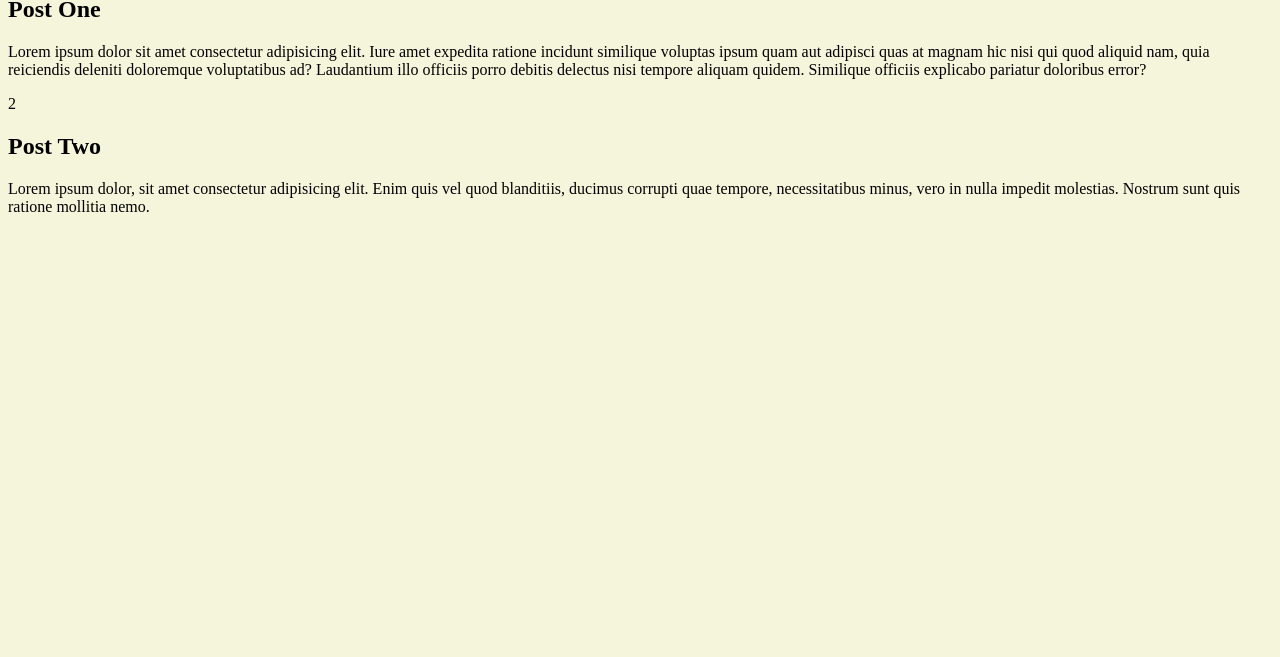
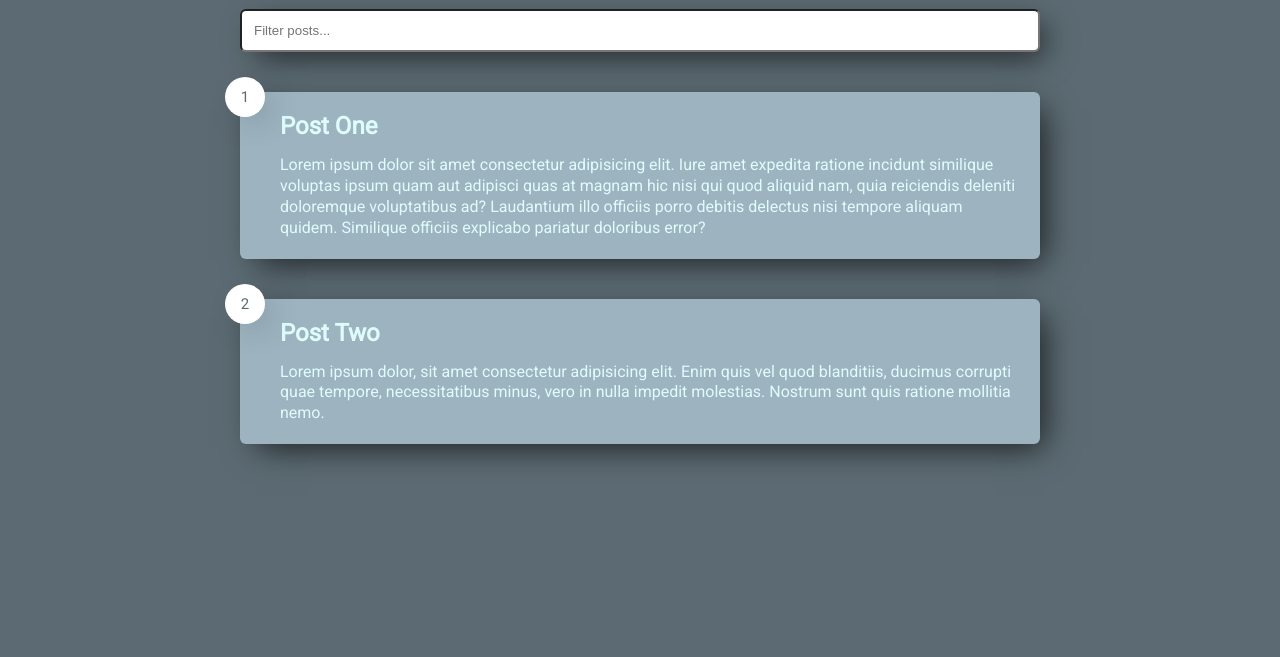
Before and after one commit to PFurtak/infinite-scroll, a plain HTML site: page index.html in a window 1280 px wide. Shown: the part 143-800 px from the top of the page. Drawn offline with Linux system fonts and the light colour scheme.

Commit message:
Finished CSS

```diff
--- a/style.css
+++ b/style.css
@@ -1,3 +1,125 @@
+@import url('https://fonts.googleapis.com/css2?family=Roboto&display=swap');
+
+* {
+  box-sizing: border-box;
+}
+
 body {
-  background-color: beige;
+  background-color: #5c6b73;
+  color: #e0fbfc;
+  font-family: 'Roboto', sans-serif;
+  display: flex;
+  flex-direction: column;
+  align-items: center;
+  justify-content: center;
+  min-height: 100vh;
+  margin: 0;
+  padding-bottom: 100px;
 }
+
+h1 {
+  margin-bottom: 0;
+  text-align: center;
+  text-shadow: 2px 2px 8px rgba(0, 0, 0, 1);
+}
+
+.filter-container {
+  margin-top: 20px;
+  width: 80vw;
+  max-width: 800px;
+}
+
+.filter {
+  width: 100%;
+  padding: 12px;
+  border-radius: 6px;
+  -webkit-box-shadow: 10px 10px 32px -7px rgba(0, 0, 0, 0.75);
+  -moz-box-shadow: 10px 10px 32px -7px rgba(0, 0, 0, 0.75);
+  box-shadow: 10px 10px 32px -7px rgba(0, 0, 0, 0.75);
+}
+
+.post {
+  position: relative;
+  background-color: #9db4c0;
+  -webkit-box-shadow: 10px 10px 32px -7px rgba(0, 0, 0, 0.75);
+  -moz-box-shadow: 10px 10px 32px -7px rgba(0, 0, 0, 0.75);
+  box-shadow: 10px 10px 32px -7px rgba(0, 0, 0, 0.75);
+  border-radius: 6px;
+  padding: 20px;
+  margin: 40px 0;
+  display: flex;
+  width: 80vw;
+  max-width: 800px;
+}
+
+.post .post-title {
+  margin: 0;
+}
+
+.post .post-body {
+  margin: 15px 0 0;
+  line-height: 1.3;
+}
+
+.post .post-info {
+  margin-left: 20px;
+}
+
+.post .number {
+  position: absolute;
+  top: -15px;
+  left: -15px;
+  font-size: 15px;
+  width: 40px;
+  height: 40px;
+  border-radius: 50%;
+  background: white;
+  color: #5c6b73;
+  display: flex;
+  align-items: center;
+  justify-content: center;
+  padding: 7px 10px;
+  -webkit-box-shadow: 10px 10px 32px -7px rgba(0, 0, 0, 0.25);
+  -moz-box-shadow: 10px 10px 32px -7px rgba(0, 0, 0, 0.25);
+  box-shadow: 10px 10px 32px -7px rgba(0, 0, 0, 0.25);
+}
+
+.loader {
+  opacity: 0;
+  display: flex;
+  position: fixed;
+  bottom: 50px;
+  transition: opacity 0.3s ease-in;
+}
+
+.loader.show {
+  opacity: 1;
+}
+
+.circle:nth-of-type(2) {
+  animation-delay: 0.2s;
+}
+
+.circle:nth-of-type(3) {
+  animation-delay: 0.3s;
+}
+
+.circle {
+  background-color: #fff;
+  width: 10px;
+  height: 10px;
+  border-radius: 5px;
+  margin: 5px;
+  animation: bounce 0.8s ease-in infinite;
+}
+
+@keyframes bounce {
+  0%,
+  100% {
+    transform: translateY(0);
+  }
+
+  50% {
+    transform: translateY(-12px);
+  }
+}
```
